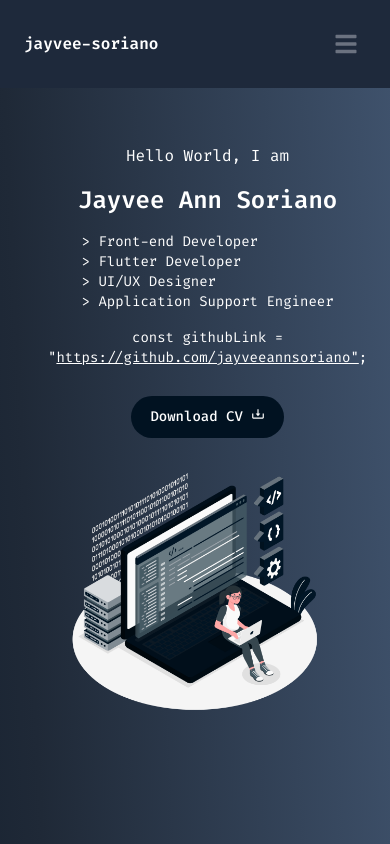
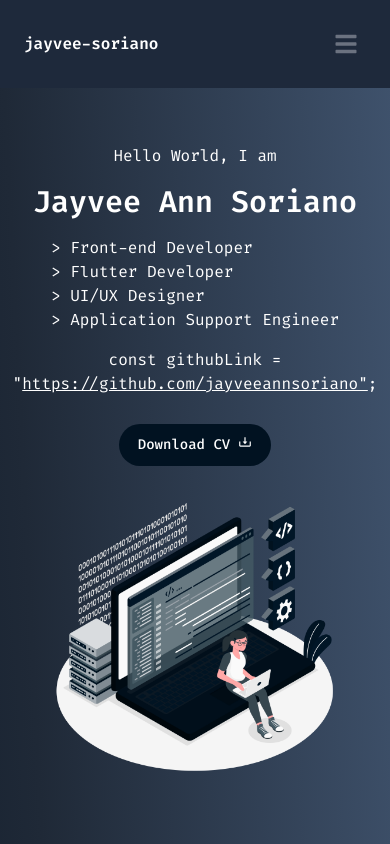
Before and after one commit to jayveeannsoriano/jvsoriano-portfolio, a React (Create React App) app: page / in a window 390 px wide. Shown: the top 844 px of the page. Built offline with nearby package versions, Linux system fonts and the light colour scheme.

Commit message:
fix: fixed overflow in mobile browser screens

```diff
--- a/src/layout/Hero.jsx
+++ b/src/layout/Hero.jsx
@@ -12,16 +12,16 @@ const Hero = () => {
   return (
     <SectionContainer id="hello">
       <div data-aos="fade-up" className="flex flex-col gap-1 items-center mt-16 md:flex-row md:my-24">
-        <div className="mx-auto text-center flex flex-col gap-1 md:text-left md:w-1/2">
+        <div className="text-center flex flex-col gap-1 md:text-left md:w-1/2">
           <h1>Hello World, I am </h1>
-          <h1 className="text-2xl font-semibold my-3 md:text-5xl">Jayvee Ann Soriano</h1>
-          <div className="grid justify-around text-left text-sm md:justify-start md:text-lg">
+          <h1 className="text-3xl font-semibold my-3 md:text-5xl">Jayvee Ann Soriano</h1>
+          <div className="grid justify-around text-left text-md md:justify-start md:text-lg">
             <h2>{">"} Front-end Developer</h2>
             <h2>{">"} Flutter Developer</h2>
             <h2>{">"} UI/UX Designer</h2>
             <h2>{">"} Application Support Engineer</h2>
           </div>
-          <div className="text-sm my-3 md:text-md">
+          <div className="text-md my-3 md:text-md">
             <p>
               const githubLink = "
               <a
@@ -48,7 +48,7 @@ const Hero = () => {
         <div className="m-auto" id="hero-img">
           <img
             src={HeroImg}
-            className="w-[260px] md:w-[450px] lg:w-[510px] my-1"
+            className="w-[310px] md:w-[450px] lg:w-[510px] my-1"
             alt="hero-img"
           />
         </div>
```
